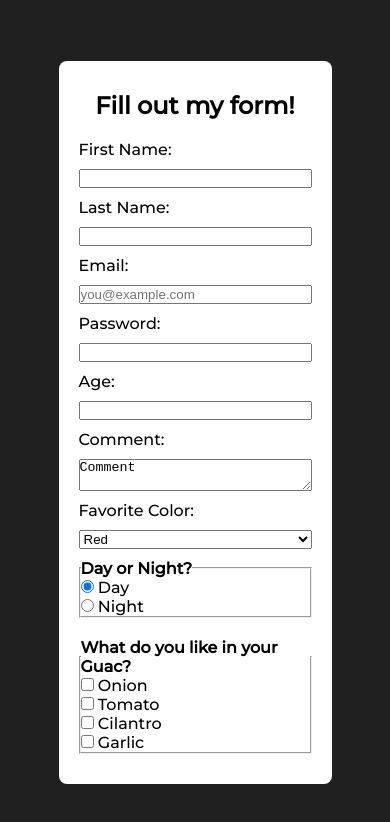
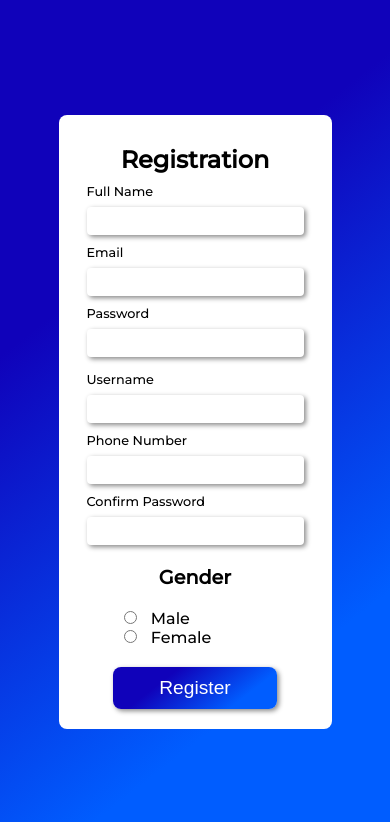
Before and after one commit to supersakana/form-practice, a plain HTML site: page index.html in a window 390 px wide. Drawn offline with Linux system fonts and the light colour scheme.

Commit message:
finished styling the form, responsive on mobile

```diff
--- a/index.html
+++ b/index.html
@@ -9,76 +9,45 @@
 </head>
 <body>
     <section class="main">
-        <form class="form" action="zacwilliamson.com" method="get">
-            <h1 class="text-center">Fill out my form!</h1>
+        <form class="form" action="zacwilliamson.com" method="post">
+            <div class="input-container">
+                <div class="left">
+                    <h1>Registration</h1>
+                    <label for="fullName">Full Name</label>
+                    <input type="text" id="fullName" name="fullName">
 
-            <label for="firstName">First Name:</label>
-            <input type="text" id="firstName" name="firstName">
+                    <label for="email">Email</label>
+                    <input type="email" id="email" name="email">
 
-            <label for="LastName">Last Name:</label>
-            <input type="text" id="lastName" name="lastName">
+                    <label for="password">Password</label>
+                    <input type="password" id="password" name="password">
+                </div>
+                <div class="right">
 
-            <label for="userEmail">Email:</label>
-            <input type="email" name="email" id="userEmail" placeholder="you@example.com">
+                    <label for="userName">Username</label>
+                    <input type="text" id="userName" name="userName">
 
-            <label for="userPassword">Password:</label>
-            <input type="password" name="password" id="userPassword">
+                    <label for="phone">Phone Number</label>
+                    <input type="tel" id="phone" name="phone">
 
-            <label for="amount">Age:</label>
-            <input type="number" name="age" id="userAge">
-
-            <label for="comment">Comment:</label>
-            <textarea class="textarea">Comment</textarea>
-
-            <label for="color">Favorite Color:</label>
-            <select name="color">
-                <optgroup label="primary">
-                    <option selected value="red">Red</option>
-                    <option value="yellow">Yellow</option>
-                    <option value="blue">Blue</option>
-                </optgroup>
-                <optgroup label="secondary">
-                    <option value="orange">Orange</option>
-                    <option value="purple">Purple</option>
-                    <option value="green">Green</option>
-                </optgroup>
-            </select>
-            <fieldset>
-                <legend>Day or Night?</legend>
-                <div class="pick-one">
+                    <label for="confirmPassword">Confirm Password</label>
+                    <input type="confirmPassword" id="confirmPassword" name="confirmPassword">
+                </div>
+            </div>
+            <h2>Gender</h2>
+            <div class="radio">
                 <div>
-                        <input type="radio" id="day" name="dayOrNight" value="day" checked>
-                        <label for="day">Day</label>
+                    <input type="radio" id="male" name="male" value="male">
+                    <label for="male">Male</label>
                 </div>
                 <div>
-                        <input type="radio" id="night" name="dayOrNight" value="night">
-                        <label for="night">Night</label>
+                    <input type="radio" id="female" name="female" value="female">
+                    <label for="female">Female</label>
                 </div>
-                </div>
-            </fieldset>
-            <fieldset>
-                <legend>What do you like in your Guac?</legend>
-                <div class="guacamole">
-                    <div>
-                        <input type="checkbox" name="onion" id="onion">
-                        <label for="onion">Onion</label>
-                    </div>
-                    <div>
-                        <input type="checkbox" name="tomato" id="tomato">
-                        <label for="tomato">Tomato</label>
-                    </div>
-                    <div>
-                        <input type="checkbox" name="cilantro" id="cilantro">
-                        <label for="cilantro">Cilantro</label>
-                    </div>
-                    <div>
-                        <input type="checkbox" name="garlic" id="garlic">
-                        <label for="garlic">Garlic</label>
-                    </div>
-                </div>
-            </fieldset>
-
-
+            </div>
+            <div class="submit">
+                <button type="submit">Register</button>
+            </div>
         </form>
     </section>
 
--- a/styles.css
+++ b/styles.css
@@ -9,14 +9,12 @@
 }
 
 h1,
-h2,
-label,
-fieldset {
+h2 {
   margin: 10px 0px;
 }
 
-legend {
-  font-weight: bold;
+h2 {
+  font-size: 1.2rem;
 }
 
 .main {
@@ -26,20 +24,116 @@ legend {
   flex-direction: column;
   justify-content: center;
   align-items: center;
-  background-color: #202020;
+  background: rgb(16, 2, 186);
+  background: linear-gradient(
+    142deg,
+    rgba(16, 2, 186, 1) 31%,
+    rgba(0, 93, 255, 1) 78%
+  );
   font-family: "Montserrat", sans-serif;
 }
 
 .form {
   background-color: #fff;
-  width: 70%;
   padding: 20px;
   border-radius: 8px;
+  width: 70%;
+  max-width: 550px;
+}
+
+.input-container {
+  display: flex;
+  align-items: flex-end;
+  justify-content: center;
+  gap: 30px;
+}
+
+.input-container label {
+  font-size: 0.8rem;
+  margin-bottom: 8px;
+}
+
+.input-container input {
+  margin-bottom: 5px;
+  border: none;
+  font-size: 1rem;
+  padding: 5px;
+  border-radius: 4px;
+  box-shadow: 2px 2px 5px #888888;
+}
+
+.left,
+.right {
   display: flex;
   flex-direction: column;
+}
+
+.radio {
+  margin-top: 20px;
+}
+
+.radio input {
+  margin: 0px 10px;
+}
+
+.submit {
+  display: flex;
   justify-content: center;
 }
 
-.text-center {
-  text-align: center;
+.submit button {
+  outline: none;
+  border: none;
+  border-radius: 8px;
+  padding: 10px;
+  font-size: 1.2rem;
+  width: 70%;
+  margin-top: 20px;
+  background: rgb(16, 2, 186);
+  background: linear-gradient(
+    142deg,
+    rgba(16, 2, 186, 1) 31%,
+    rgba(0, 93, 255, 1) 78%
+  );
+  color: #fff;
+  box-shadow: 2px 2px 5px #888888;
+  transition: transform 0.1s ease-in;
 }
+
+.submit button:hover {
+  cursor: pointer;
+  transform: scale(0.95);
+}
+
+.left {
+  grid-area: left;
+}
+.right {
+  grid-area: right;
+}
+
+@media only screen and (max-width: 740px) {
+  .input-container {
+    flex-direction: column;
+    align-items: center;
+  }
+
+  .radio {
+    display: flex;
+    flex-direction: column;
+    margin-left: 35px;
+  }
+
+  h1,
+  h2 {
+    text-align: center;
+  }
+
+  .left {
+    margin-bottom: -25px;
+  }
+
+  .input-container input {
+    margin-bottom: 10px;
+  }
+}
```
